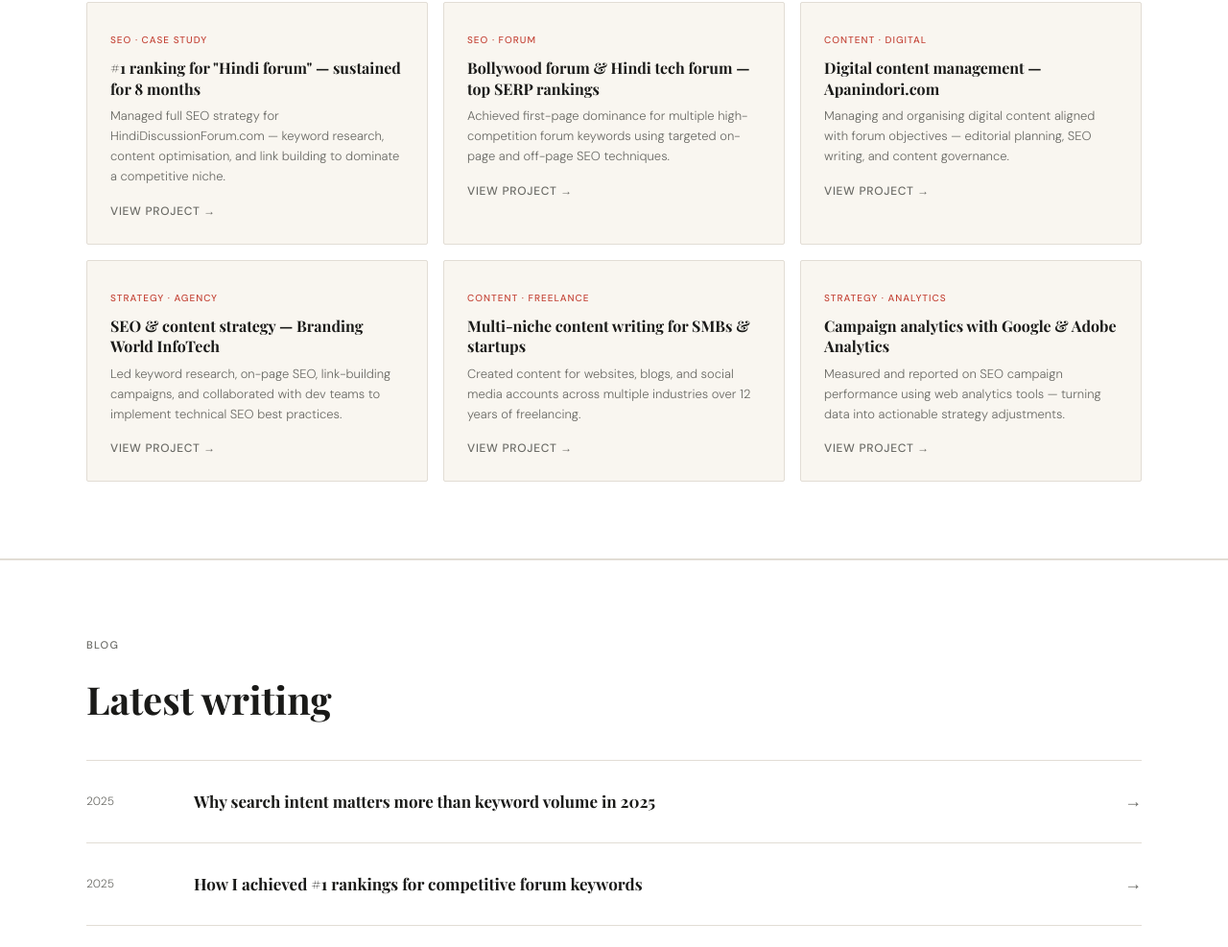
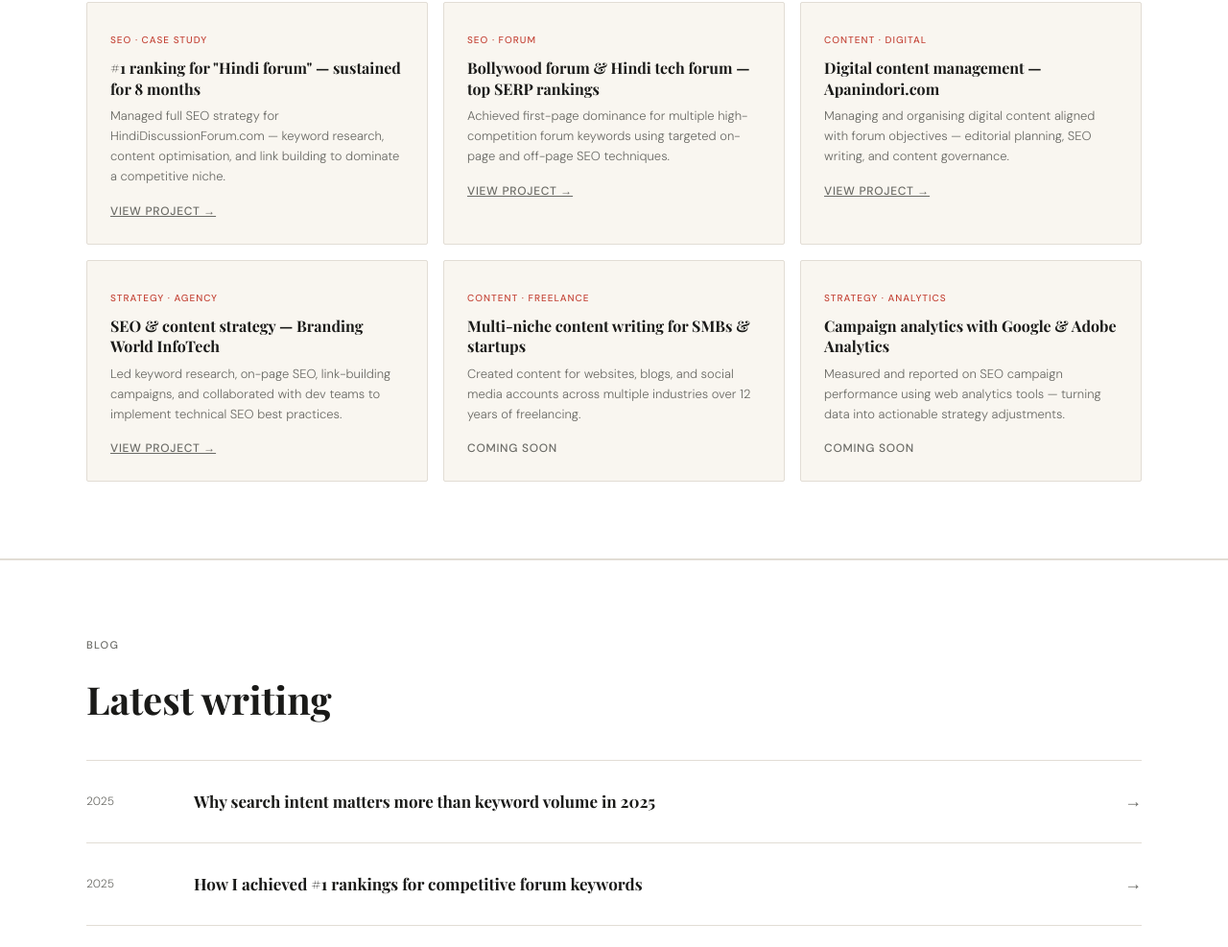
Before and after one commit to vijaysubramaniam-portfolio/vijay-portfolio, a plain HTML site: page index.html in a window 1280 px wide. Shown: the part 3558-4545 px from the top of the page at 96% size. Drawn offline with nearby package versions, Linux system fonts and the light colour scheme; a web font is replaced by a local one.

Commit message:
Add files via upload

```diff
--- a/index.html
+++ b/index.html
@@ -320,37 +320,37 @@
         <span class="port-card-tag">SEO · Case Study</span>
         <h3>#1 ranking for "Hindi forum" — sustained for 8 months</h3>
         <p>Managed full SEO strategy for HindiDiscussionForum.com — keyword research, content optimisation, and link building to dominate a competitive niche.</p>
-        <div class="port-card-arrow">View project →</div>
+        <a class="port-card-arrow" href="https://www.hindidiscussionforum.com/" target="_blank" rel="noopener">View project →</a>
       </div>
       <div class="port-card" data-cat="seo">
         <span class="port-card-tag">SEO · Forum</span>
         <h3>Bollywood forum &amp; Hindi tech forum — top SERP rankings</h3>
         <p>Achieved first-page dominance for multiple high-competition forum keywords using targeted on-page and off-page SEO techniques.</p>
-        <div class="port-card-arrow">View project →</div>
+        <a class="port-card-arrow" href="https://www.hindidiscussionforum.com/viewforum.php?f=5" target="_blank" rel="noopener">View project →</a>
       </div>
       <div class="port-card" data-cat="content">
         <span class="port-card-tag">Content · Digital</span>
         <h3>Digital content management — Apanindori.com</h3>
         <p>Managing and organising digital content aligned with forum objectives — editorial planning, SEO writing, and content governance.</p>
-        <div class="port-card-arrow">View project →</div>
+        <a class="port-card-arrow" href="https://apanindori.com/" target="_blank" rel="noopener">View project →</a>
       </div>
       <div class="port-card" data-cat="strategy">
         <span class="port-card-tag">Strategy · Agency</span>
         <h3>SEO &amp; content strategy — Branding World InfoTech</h3>
         <p>Led keyword research, on-page SEO, link-building campaigns, and collaborated with dev teams to implement technical SEO best practices.</p>
-        <div class="port-card-arrow">View project →</div>
+        <a class="port-card-arrow" href="https://brandingworld.net/" target="_blank" rel="noopener">View project →</a>
       </div>
       <div class="port-card" data-cat="content">
         <span class="port-card-tag">Content · Freelance</span>
         <h3>Multi-niche content writing for SMBs &amp; startups</h3>
         <p>Created content for websites, blogs, and social media accounts across multiple industries over 12 years of freelancing.</p>
-        <div class="port-card-arrow">View project →</div>
+        <span class="port-card-arrow" style="color: var(--muted); cursor: default;">Coming soon</span>
       </div>
       <div class="port-card" data-cat="strategy">
         <span class="port-card-tag">Strategy · Analytics</span>
         <h3>Campaign analytics with Google &amp; Adobe Analytics</h3>
         <p>Measured and reported on SEO campaign performance using web analytics tools — turning data into actionable strategy adjustments.</p>
-        <div class="port-card-arrow">View project →</div>
+        <span class="port-card-arrow" style="color: var(--muted); cursor: default;">Coming soon</span>
       </div>
     </div>
   </div>
```
